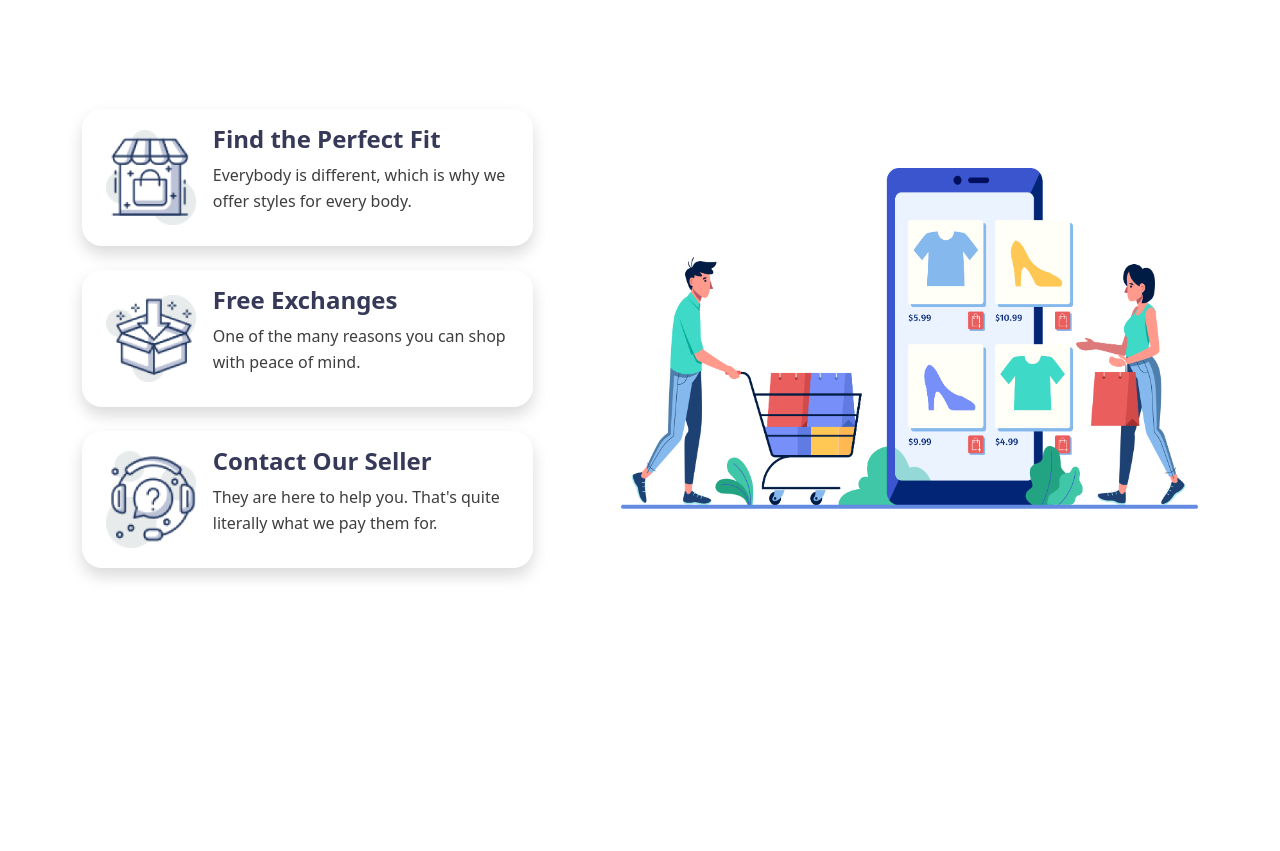
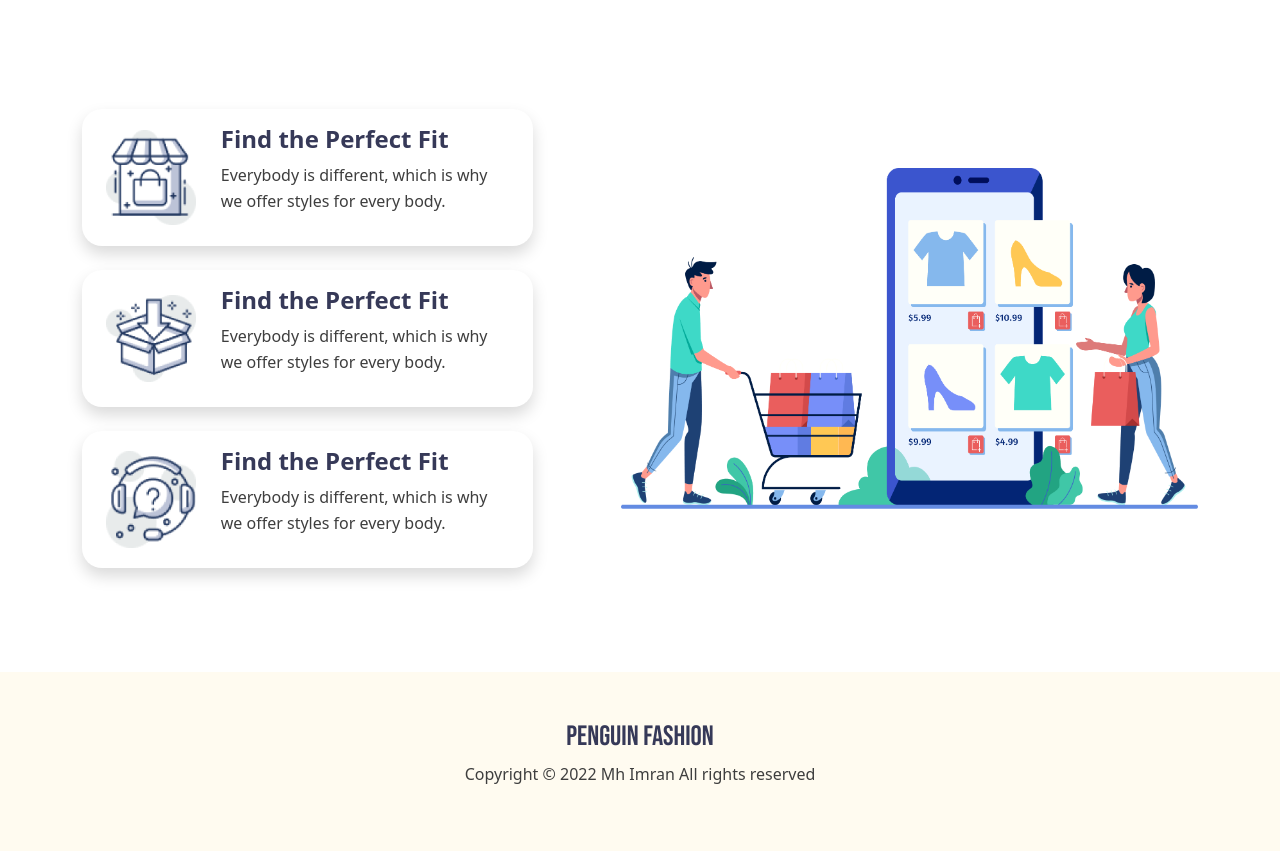
Before and after one commit to devmhimran/penguin-fashion, a plain HTML site: page index.html in a window 1280 px wide. Shown: the part 2440-3291 px from the top of the page. Before the commit the page ends 3112 px from the top, so only its background shows below. Drawn offline with Linux system fonts and the light colour scheme.

Commit message:
Footer Added

```diff
--- a/assets/css/responsive.css
+++ b/assets/css/responsive.css
@@ -0,0 +1,8 @@
+@media only screen and (max-width: 992px){
+ .first-section-right-image img{
+     width: 100%;
+ }
+ .fourth-section-right-image{
+     margin-top: 20px;
+ }
+}
--- a/assets/css/style.css
+++ b/assets/css/style.css
@@ -121,7 +121,7 @@ font-family: 'Roboto', sans-serif; */
     font-weight: 700;
     color: #363958;
 }
-.fourth-section-content p{
+.fourth-section-content p, .copy-right-text{
     font-size: 16px;
     line-height: 26px;
     font-weight: 400;
@@ -130,3 +130,12 @@ font-family: 'Roboto', sans-serif; */
 .fourth-section-right-image img{
     width: 90%;
 }
+.footer{
+    background-color: #fffbf0;
+}
+.footer h2{
+    font-family: 'Bebas Neue', cursive;
+    font-size: 28px;
+    text-transform: uppercase;
+    color: #363958;
+}
--- a/index.html
+++ b/index.html
@@ -244,14 +244,14 @@
                         <div class="card shadow px-2 my-4">
                             <div class="card-body">
                                 <div class="row  d-flex align-items-center">
-                                    <div class="col-md-3">
+                                    <div class="col-md-3 col-3">
                                         <div class="fourth-section-left-image">
                                             <img src="./assets/img/images/house.png" alt="">
                                         </div>
 
                                     </div>
-                                    <div class="col-md-9">
-                                        <div class="fourth-section-content">
+                                    <div class="col-md-9  col-9">
+                                        <div class="fourth-section-content ms-2">
                                             <h2>Find the Perfect Fit</h2>
                                             <p>Everybody is different, which is why we
                                                 offer styles for every body.</p>
@@ -263,17 +263,17 @@
                         <div class="card shadow px-2 my-4">
                             <div class="card-body">
                                 <div class="row  d-flex align-items-center">
-                                    <div class="col-md-3">
+                                    <div class="col-md-3 col-3">
                                         <div class="fourth-section-left-image">
                                             <img src="./assets/img/images/box.png" alt="">
                                         </div>
 
                                     </div>
-                                    <div class="col-md-9">
-                                        <div class="fourth-section-content">
-                                            <h2>Free Exchanges</h2>
-                                            <p>One of the many reasons you can shop
-                                                with peace of mind.</p>
+                                    <div class="col-md-9  col-9">
+                                        <div class="fourth-section-content ms-2">
+                                            <h2>Find the Perfect Fit</h2>
+                                            <p>Everybody is different, which is why we
+                                                offer styles for every body.</p>
                                         </div>
                                     </div>
                                 </div>
@@ -282,17 +282,17 @@
                         <div class="card shadow px-2 my-4">
                             <div class="card-body">
                                 <div class="row  d-flex align-items-center">
-                                    <div class="col-md-3">
+                                    <div class="col-md-3 col-3">
                                         <div class="fourth-section-left-image">
                                             <img src="./assets/img/images/question.png" alt="">
                                         </div>
 
                                     </div>
-                                    <div class="col-md-9">
-                                        <div class="fourth-section-content">
-                                            <h2>Contact Our Seller</h2>
-                                            <p>They are here to help you. That's quite
-                                                literally what we pay them for.</p>
+                                    <div class="col-md-9  col-9">
+                                        <div class="fourth-section-content ms-2">
+                                            <h2>Find the Perfect Fit</h2>
+                                            <p>Everybody is different, which is why we
+                                                offer styles for every body.</p>
                                         </div>
                                     </div>
                                 </div>
@@ -309,6 +309,14 @@
         </section>
         <!-- ======================= FOURTH SECTION END ======================= -->
         <!-- ======================= FOOTER SECTION START ======================= -->
+        <footer class="footer py-5">
+            <div class="container">
+                <div class="footer-content text-center">
+                    <h2>Penguin Fashion</h2>
+                    <p class="copy-right-text">Copyright © 2022 Mh Imran All rights reserved</p>
+                </div>
+            </div>
+        </footer>
         <!-- ======================= FOOTER SECTION END ======================= -->
     <script src="./assets/js/bootstrap.bundle.min.js"></script>
 
```
